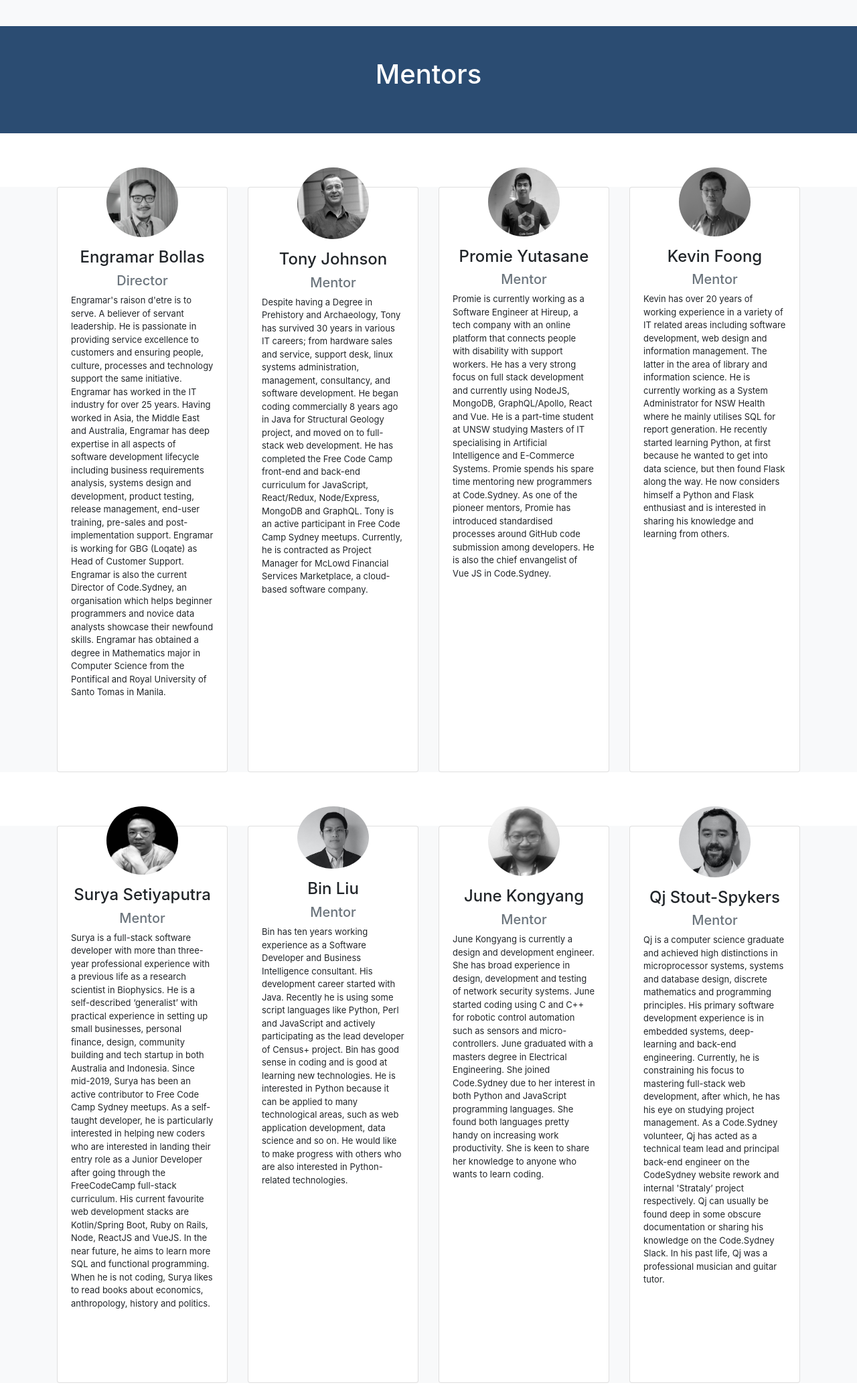
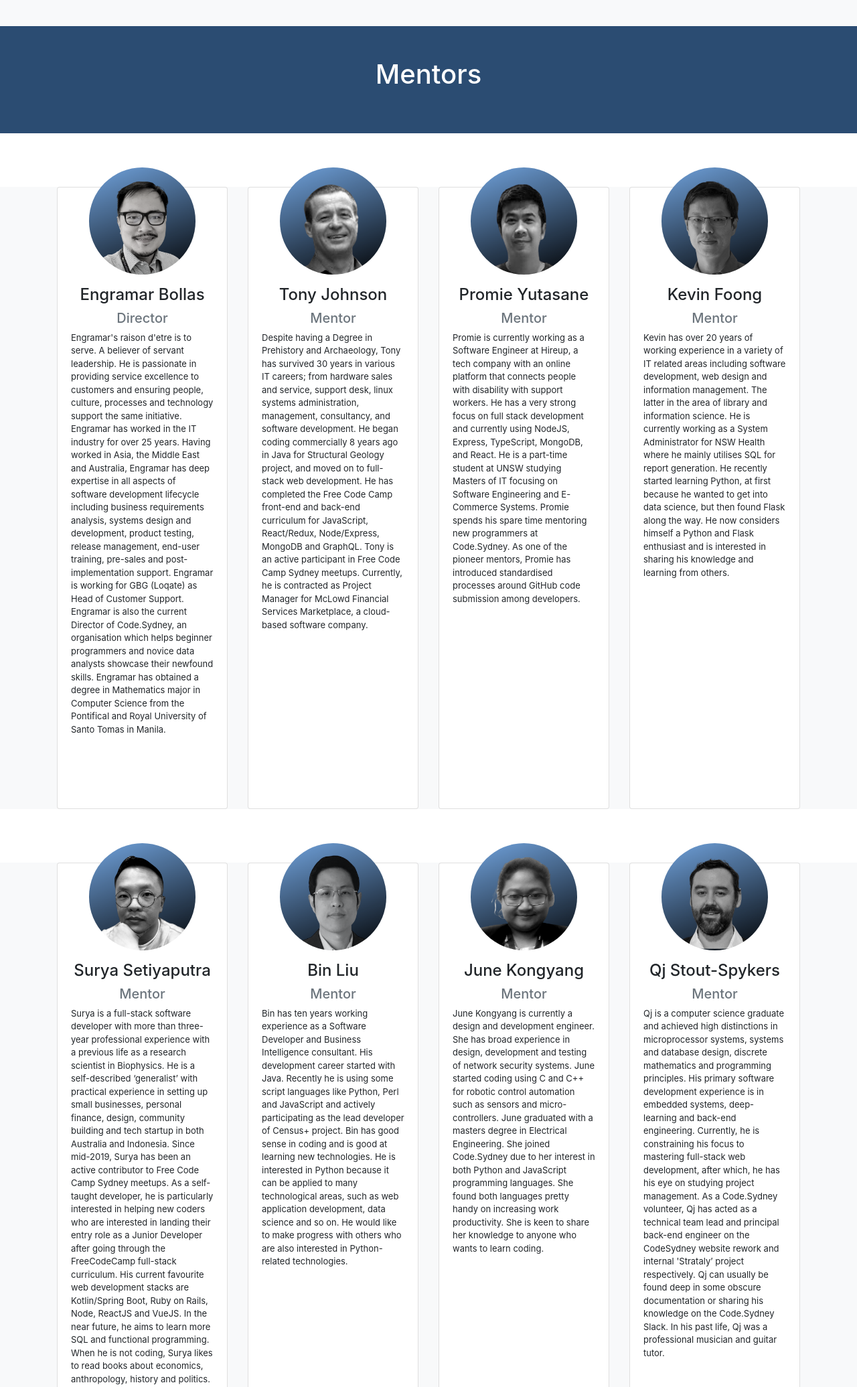
Before and after one commit to thecodesydney/codesydneywebsite, a Flask app: page / in a window 1280 px wide. Shown: the part 1068-3139 px from the top of the page at 67% size. Run offline with Flask 2, Linux system fonts and the light colour scheme; some libraries are stand-ins or nearby versions.

Commit message:
Tweaked mentors section  and volunteering page

```diff
--- a/templates/index.html
+++ b/templates/index.html
@@ -80,7 +80,7 @@
         <div class="col-lg-3 col-md-6">
           <div class="card h-100">
             <div class="card-body">
-              <img src="{{ url_for('static', filename='img/engramar.jpg') }}" alt="" class="img-fluid rounded-circle w-50 mb-3">
+              <img src="{{ url_for('static', filename='img/Mentor_Engramar.png') }}" alt="" class="img-fluid rounded-circle w-75 mb-3">
               <h4>Engramar Bollas</h4>
               <h5 class="text-muted">Director</h5>
               <p class="team-text">Engramar's raison d'etre is to serve. A believer of servant leadership. He is passionate in providing service excellence to customers and ensuring people, culture, processes and technology support the same initiative.
@@ -100,7 +100,7 @@ Engramar is working for GBG (Loqate) as Head of Customer Support. Engramar is al
         <div class="col-lg-3 col-md-6">
           <div class="card h-100">
             <div class="card-body">
-              <img src="{{ url_for('static', filename='img/tony.jpg') }}" alt="" class="img-fluid rounded-circle w-50 mb-3">
+              <img src="{{ url_for('static', filename='img/Mentor_Tony.png') }}" alt="" class="img-fluid rounded-circle w-75 mb-3">
               <h4>Tony Johnson</h4>
               <h5 class="text-muted">Mentor</h5>
               <p class="team-text">Despite having a Degree in Prehistory and Archaeology, Tony has survived 30 years in various IT
@@ -127,14 +127,10 @@ Engramar is working for GBG (Loqate) as Head of Customer Support. Engramar is al
         <div class="col-lg-3 col-md-6">
           <div class="card h-100">
             <div class="card-body">
-              <img src="{{ url_for('static', filename='img/promie_new.jpg') }}" alt="" class="img-fluid rounded-circle w-50 mb-3">
+              <img src="{{ url_for('static', filename='img/Mentor_Promie.png') }}" alt="" class="img-fluid rounded-circle w-75 mb-3">
               <h4>Promie Yutasane</h4>
               <h5 class="text-muted">Mentor</h5>
-              <p class="team-text">Promie is currently working as a Software Engineer at Hireup, a tech company with an online platform that connects people with disability with support workers.
-                He has a very strong focus on full stack development and currently using NodeJS, MongoDB, GraphQL/Apollo, React and Vue.
-                He is a part-time student at UNSW studying Masters of IT specialising in Artificial Intelligence and E-Commerce Systems.
-                Promie spends his spare time mentoring new programmers at Code.Sydney. As one of the pioneer mentors,
-                Promie has introduced standardised processes around GitHub code submission among developers. He is also the chief envangelist of Vue JS in Code.Sydney.
+              <p class="team-text">Promie is currently working as a Software Engineer at Hireup, a tech company with an online platform that connects people with disability with support workers. He has a very strong focus on full stack development and currently using NodeJS, Express, TypeScript, MongoDB, and React. He is a part-time student at UNSW studying Masters of IT focusing on Software Engineering and E-Commerce Systems. Promie spends his spare time mentoring new programmers at Code.Sydney. As one of the pioneer mentors, Promie has introduced standardised processes around GitHub code submission among developers.
               </p>
               <div class="d-flex justify-content-center">
                 <div class="p-4">
@@ -150,7 +146,7 @@ Engramar is working for GBG (Loqate) as Head of Customer Support. Engramar is al
         <div class="col-lg-3 col-md-6">
           <div class="card h-100">
             <div class="card-body">
-              <img src="{{ url_for('static', filename='img/kevin.jpg') }}" alt="" class="img-fluid rounded-circle w-50 mb-3">
+              <img src="{{ url_for('static', filename='img/Mentor_Kevin.png') }}" alt="" class="img-fluid rounded-circle w-75 mb-3">
               <h4>Kevin Foong</h4>
               <h5 class="text-muted">Mentor</h5>
               <p class="team-text">Kevin has over 20 years of working experience in a variety of IT related areas including software development, web design and information management. The latter in the area of library and information science. He is currently working as a System Administrator for NSW Health where he mainly utilises SQL for report generation. He recently started learning Python, at first because he wanted to get into data science, but then found Flask along the way. He now considers himself a Python and Flask enthusiast and is interested in sharing his knowledge and learning from others.</p>
@@ -181,7 +177,7 @@ Engramar is working for GBG (Loqate) as Head of Customer Support. Engramar is al
           <div class="card h-100">
             <div class="card-body">
 
-              <img src="{{ url_for('static', filename='img/surya.jpg') }}" alt="" class="img-fluid rounded-circle w-50 mb-3">
+              <img src="{{ url_for('static', filename='img/Mentor_Surya.png') }}" alt="" class="img-fluid rounded-circle w-75 mb-3">
               <h4>Surya Setiyaputra</h4>
               <h5 class="text-muted">Mentor</h5>
               <p class="team-text">Surya is a full-stack software developer with more than three-year professional experience with a previous life as a research scientist in Biophysics. He is a self-described ‘generalist’ with practical experience in setting up small businesses, personal finance, design, community building and tech startup in both Australia and Indonesia. Since mid-2019, Surya has been an active contributor to Free Code Camp Sydney meetups. As a self-taught developer, he is particularly interested in helping new coders who are interested in landing their entry role as a Junior Developer after going through the FreeCodeCamp full-stack curriculum. His current favourite web development stacks are Kotlin/Spring Boot, Ruby on Rails, Node, ReactJS and VueJS. In the near future, he aims to learn more SQL and functional programming. When he is not coding, Surya likes to read books about economics, anthropology, history and politics.</p>
@@ -200,7 +196,7 @@ Engramar is working for GBG (Loqate) as Head of Customer Support. Engramar is al
         <div class="col-lg-3 col-md-6">
           <div class="card h-100">
             <div class="card-body">
-              <img src="{{ url_for('static', filename='img/bin.jpg') }}" alt="" class="img-fluid rounded-circle w-50 mb-3">
+              <img src="{{ url_for('static', filename='img/Mentor_Bin.png') }}" alt="" class="img-fluid rounded-circle w-75 mb-3">
               <h4>Bin Liu</h4>
               <h5 class="text-muted">Mentor</h5>
               <p class="team-text">Bin has ten years working experience as a Software Developer and Business Intelligence consultant. His development career started with Java. Recently he is using some script languages like Python, Perl and JavaScript and actively participating as the lead developer of Census+ project. Bin has good sense in coding and is good at learning new technologies. He is interested in Python because it can be applied to many technological areas, such as web application development, data science and so on. He would like to make progress with others who are also interested in Python-related technologies.</p>
@@ -219,7 +215,7 @@ Engramar is working for GBG (Loqate) as Head of Customer Support. Engramar is al
           <div class="card h-100">
 
             <div class="card-body">
-              <img src="{{ url_for('static', filename='img/june.jpg') }}" alt="" class="img-fluid rounded-circle w-50 mb-3">
+              <img src="{{ url_for('static', filename='img/Mentor_June.png') }}" alt="" class="img-fluid rounded-circle w-75 mb-3">
               <h4>June Kongyang</h4>
               <h5 class="text-muted">Mentor</h5>
               <p class="team-text">June Kongyang is currently a design and development engineer. She has broad experience in design, development and testing of network security systems. June started coding using C and C++ for robotic control automation such as sensors and micro-controllers. June graduated with a masters degree in Electrical Engineering. She joined Code.Sydney due to her interest in both Python and JavaScript programming languages. She found both languages pretty handy on increasing work productivity. She is keen to share her knowledge to anyone who wants to learn coding.</p>
@@ -239,7 +235,7 @@ Engramar is working for GBG (Loqate) as Head of Customer Support. Engramar is al
           <div class="card h-100">
 
             <div class="card-body">
-              <img src="{{ url_for('static', filename='img/qj.jpg') }}" alt="" class="img-fluid rounded-circle w-50 mb-3">
+              <img src="{{ url_for('static', filename='img/Mentor_Qj.png') }}" alt="" class="img-fluid rounded-circle w-75 mb-3">
               <h4>Qj Stout-Spykers</h4>
               <h5 class="text-muted">Mentor</h5>
               <p class="team-text">
@@ -277,7 +273,7 @@ Qj can usually be found deep in some obscure documentation or sharing his knowle
           <div class="col-lg-3 col-md-6">
             <div class="card h-100">
               <div class="card-body">
-                <img src="{{ url_for('static', filename='img/gabriel.jpg') }}" alt="" class="img-fluid rounded-circle w-50 mb-3">
+                <img src="{{ url_for('static', filename='img/Mentor_Gabriel.png') }}" alt="" class="img-fluid rounded-circle w-75 mb-3">
                 <h4>Gabriel Djan</h4>
                 <h5 class="text-muted">Mentor</h5>
                 <p class="team-text">
@@ -301,7 +297,7 @@ Qj can usually be found deep in some obscure documentation or sharing his knowle
           <div class="col-lg-3 col-md-6">
             <div class="card h-100">
               <div class="card-body">
-                <img src="{{ url_for('static', filename='img/lillian.jpg') }}" alt="" class="img-fluid rounded-circle w-50 mb-3">
+                <img src="{{ url_for('static', filename='img/Mentor_Lillian.png') }}" alt="" class="img-fluid rounded-circle w-75 mb-3">
                 <h4>Lillian Luzinsky</h4>
                 <h5 class="text-muted">Mentor</h5>
                 <p class="team-text">
@@ -317,6 +313,46 @@ Qj can usually be found deep in some obscure documentation or sharing his knowle
               </div>
             </div>
           </div>
+
+          <div class="col-lg-3 col-md-6">
+            <div class="card h-100">
+              <div class="card-body">
+                <img src="{{ url_for('static', filename='img/Mentor_Stephen.png') }}" alt="" class="img-fluid rounded-circle w-75 mb-3">
+                <h4>Stephen Corral</h4>
+                <h5 class="text-muted">Mentor</h5>
+                <p class="team-text">
+                  Stephen is a graduate of computer science in 2013 and currently taking a graduate certificate course at UTS on a part time basis. He completed the Free Code Camp web design certification and has exposure to React, Redux and Context API in volunteer projects and proof of concept initiatives in Code.Sydney. He is also familiar with C#/SQL Server and is interested in Linux. Stephen was the technical team lead of a successfully completed project for Dr. Lukas Carey's personal advocacy around convict criminology.                </p>
+                <div class="d-flex justify-content-center">
+                  <div class="p-4">
+                    <a href="https://au.linkedin.com/in/stephen-melben-corral-73468b6b" target="_blank">
+                      <i class="fab fa-linkedin"></i>
+                    </a>
+                  </div>
+                </div>
+              </div>
+            </div>
+          </div>
+
+          <div class="col-lg-3 col-md-6">
+            <div class="card h-100">
+              <div class="card-body">
+                <img src="{{ url_for('static', filename='img/Mentor_Jacin.png') }}" alt="" class="img-fluid rounded-circle w-75 mb-3">
+                <h4>Jacin Yan</h4>
+                <h5 class="text-muted">Mentor</h5>
+                <p class="team-text">
+                  Jacin is an enthusiastic web developer who is seeking a new challenging career after many years of being in Civil/Structural Engineering. He found his greater passion in coding and programming on an occasion when he brushed on up his programming skills utilizing the APIs of Finite Element software and therefore he gained an IT diploma following this. Soon after the most recent graduation, he joined the CRM and website projects of PAACT, being the technical team lead with an emphasis on frontend development. His tech stack includes React.js, Redux, React-Query, react testing library, where he fully embraces the idea of functional programming that aligns with his analytical skills. On top of that, what makes him unique is he can also be found passionate about UI/UX design with his keen eye on aesthetics because of years of immersion in structural design and dealings with architects.
+                </p>
+                <div class="d-flex justify-content-center">
+                  <div class="p-4">
+                    <a href="https://au.linkedin.com/in/jacin-ji-yan" target="_blank">
+                      <i class="fab fa-linkedin"></i>
+                    </a>
+                  </div>
+                </div>
+              </div>
+            </div>
+          </div>
+
 
         </div>
       </div>
```
Also changed, not shown: templates/volunteering.html (+8 -1 lines), static/img/Mentor_Bin.png (added), static/img/Mentor_Engramar.png (added), static/img/Mentor_Gabriel.png (added), static/img/Mentor_Jacin.png (added), static/img/Mentor_June.png (added), static/img/Mentor_Kevin.png (added), static/img/Mentor_Lillian.png (added), static/img/Mentor_Promie.png (added), static/img/Mentor_Qj.png (added), static/img/Mentor_Stephen.png (added), static/img/Mentor_Surya.png (added), static/img/Mentor_Tony.png (added).
